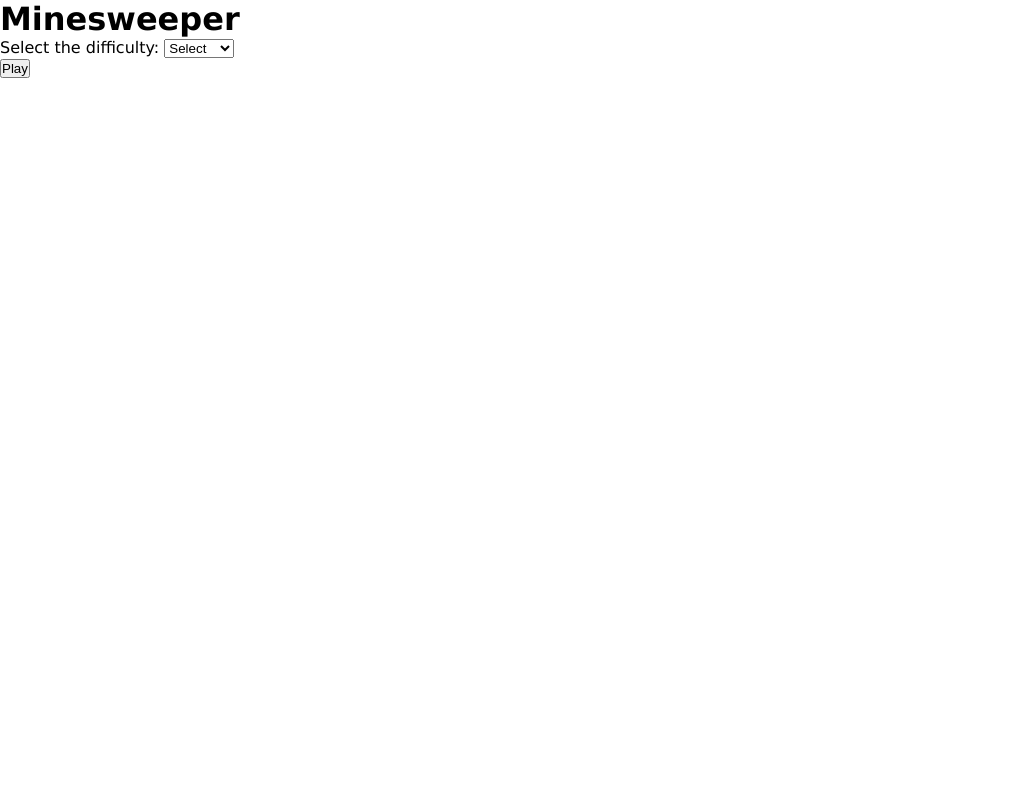
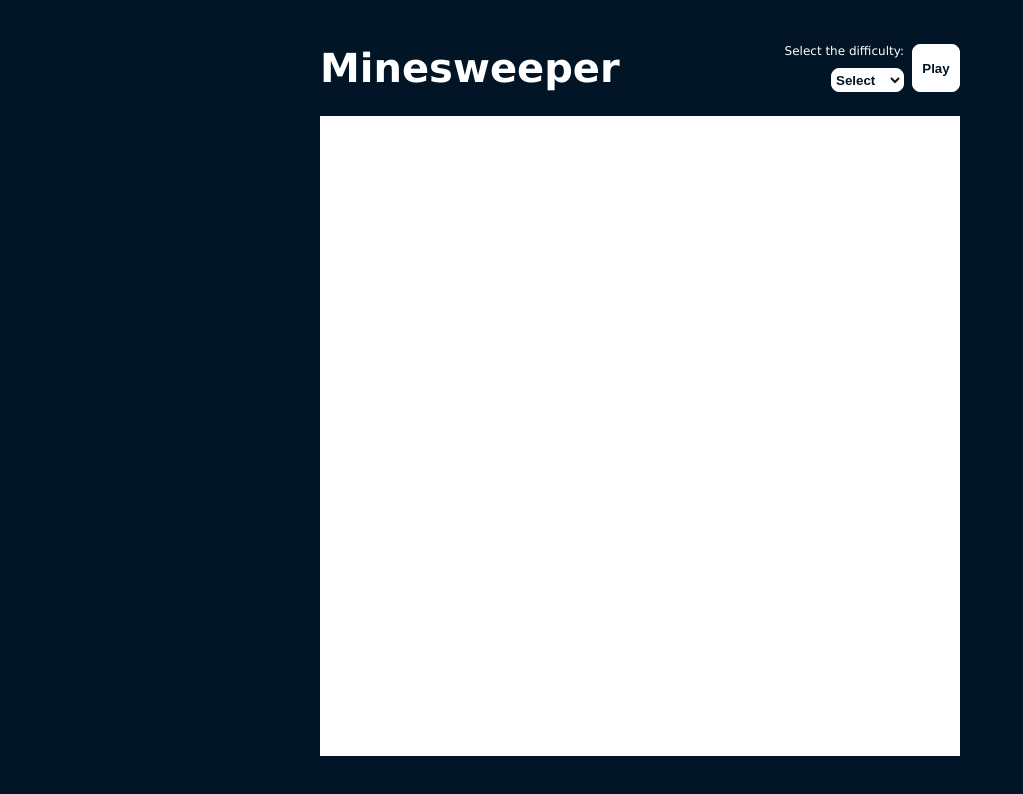
Before and after one commit to IO-underscorre/js-campominato-grid, a plain HTML site: page index.html in a window 1280 px wide. Shown: the whole page, without its empty margins (0-1023 px from the left). Drawn offline with Linux system fonts and the light colour scheme.

Commit message:
feat(css): style of the page completed

```diff
--- a/css/style.css
+++ b/css/style.css
@@ -1,6 +1,10 @@
 :root {
     font-size: 16px;
     font-family: Verdana, Geneva, Tahoma, sans-serif;
+
+    --page-background-color: #011526;
+    --elements-color: #ffffff;
+    --minefield-sector-color: #7fffd4;
 }
 
 * {
@@ -8,3 +12,109 @@
     margin: 0;
     padding: 0;
 }
+
+/* Page wrapper */
+.page-wrapper {
+    width: 100%;
+    height: 100vh;
+    color: var(--elements-color);
+    background-color: var(--page-background-color);
+    display: flex;
+    flex-direction: column;
+    justify-content: center;
+    overflow: auto;
+}
+
+.page-wrapper > div {
+    overflow: auto;
+}
+
+.page-wrapper > div > * {
+    margin: 1.5rem auto;
+    width: 95%;
+    max-width: 80vh;
+}
+
+/* header */
+header {
+    display: flex;
+    flex-wrap: wrap;
+    justify-content: space-between;
+    align-items: center;
+    gap: 1rem;
+}
+
+h1 {
+    font-size: 2.5rem;
+}
+
+#difficulty-form {
+    justify-self: end;
+    display: flex;
+    justify-content: flex-end;
+    align-items: stretch;
+    gap: .5rem;
+}
+
+.input-group {
+    font-size: .75rem;
+    display: flex;
+    flex-direction: column;
+    justify-content: space-between;
+    align-items: flex-end;
+}
+
+.custom-input {
+    outline: none;
+    color: var(--page-background-color);
+    background-color: var(--elements-color);
+    border: 1px solid var(--elements-color);
+    border-radius: .5rem;
+    font-weight: 700;
+}
+
+.custom-input:hover {
+    cursor: pointer;
+}
+
+select {
+    height: 1.5rem;
+}
+
+input {
+    height: 3rem;
+    aspect-ratio: 1 / 1;
+}
+
+input:active {
+    color: unset;
+    background-color: unset;
+}
+
+#dificulty-setting {
+    display: block;
+}
+
+/* Minefield */
+#minefield {
+    max-height: 80vh;
+    aspect-ratio: 1 / 1;
+    background-color: var(--elements-color);
+    display: grid;
+    align-items: center;
+    justify-items: center;
+}
+
+.minefield-sector {
+    background-color: var(--minefield-sector-color);
+    width: 100%;
+    height: 100%;
+    border: 6px solid;
+    border-color: #ffffffc0 #000000c0 #000000c0 #ffffffc0;
+}
+
+.checked {
+    background-color: unset;
+    box-shadow: none;
+    border: 2px solid #00000080;
+}
```
